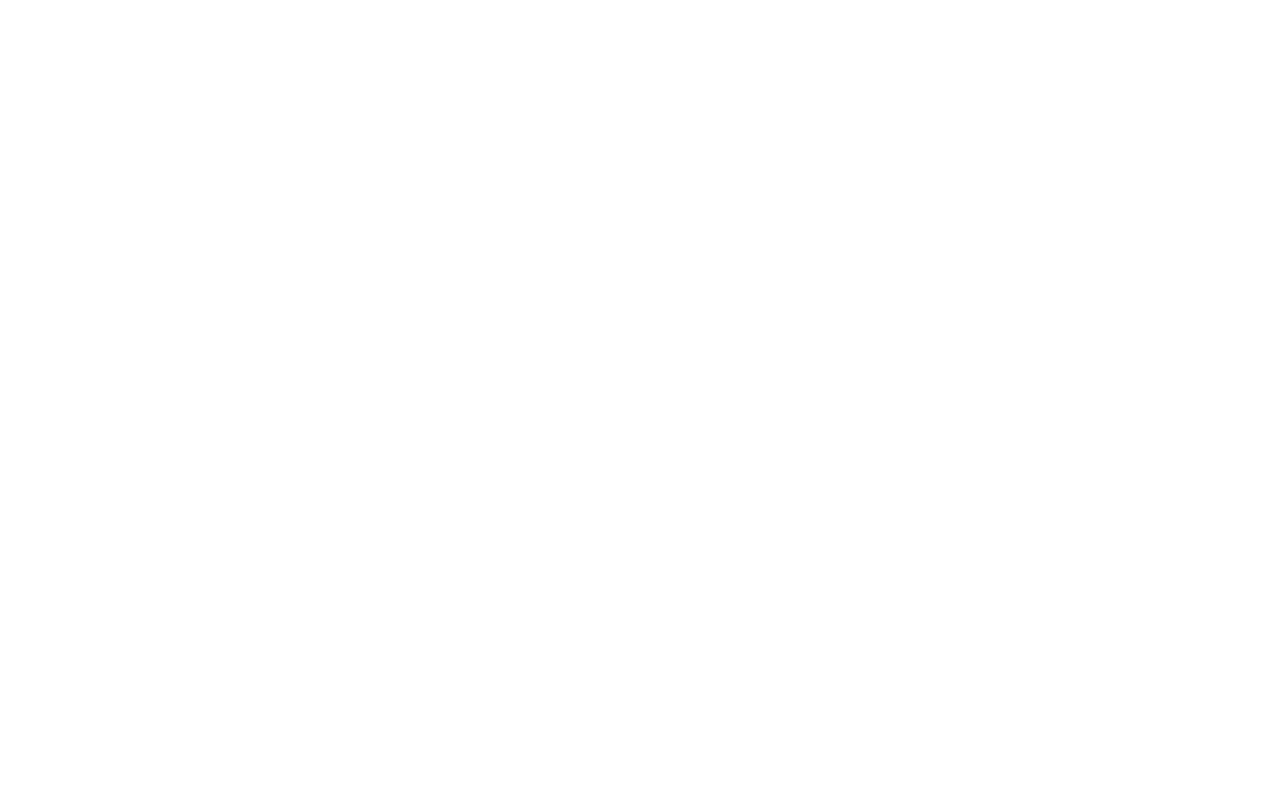
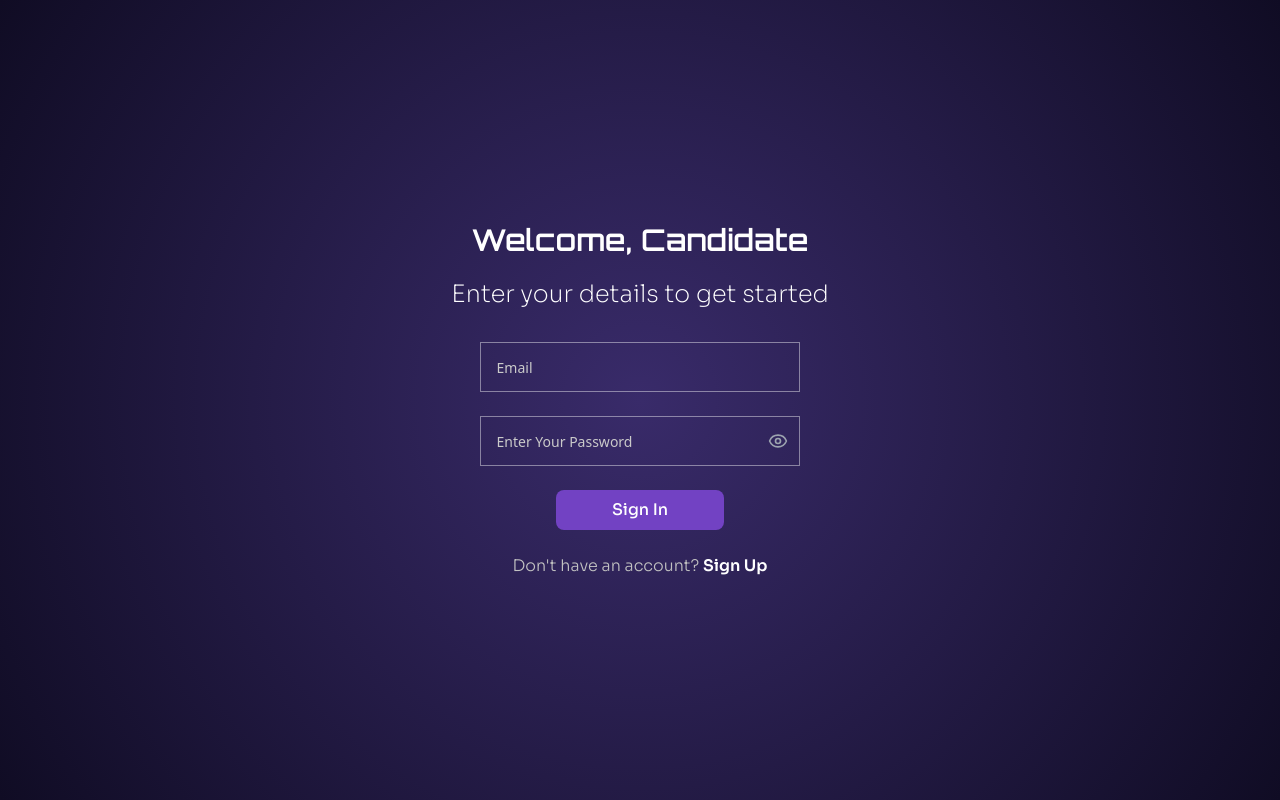
Before and after one commit to srgmnagar/That-s-What-They-Coded, a React (Vite) app in the folder Frontend/HireUp/: page /candidate/login in a window 1280 px wide. Built offline with nearby package versions, Linux system fonts and the light colour scheme.

Commit message:
Implement authentication context and enhance C_Login page with token management and improved UI

```diff
--- a/Frontend/HireUp/src/App.jsx
+++ b/Frontend/HireUp/src/App.jsx
@@ -1,22 +1,27 @@
-import { BrowserRouter as Router, Routes, Route } from 'react-router-dom';
+import { BrowserRouter as Router, Routes, Route, BrowserRouter } from 'react-router-dom';
 import './App.css';
 import Landing from './Pages/Landing';
 import C_SignUp from './Pages/Candidate/C_SignUp';
 import C_Login from './Pages/Candidate/C_Login';
 import R_SignUp from './Pages/Recruiter/R_SignUp';
 import R_Login from './Pages/Recruiter/R_Login';
+import { AuthProvider } from './Components/AuthProvider';
 
 function App() {
   return (
-    <Router>
-      <Routes>
-        <Route path="/" element={<Landing />} />
-        <Route path="/candidate/signup" element={<C_SignUp/>} />
-        <Route path="/candidate/login" element={<C_Login/>} />
-        <Route path="/recruiter/signup" element={<R_SignUp/>} />
-        <Route path="/recruiter/login" element={<R_Login/>} />
-      </Routes>
-    </Router>
+    <BrowserRouter>
+      <AuthProvider>
+
+          <Routes>
+            <Route path="/" element={<Landing />} />
+            <Route path="/candidate/signup" element={<C_SignUp />} />
+            <Route path="/candidate/login" element={<C_Login />} />
+            <Route path="/recruiter/signup" element={<R_SignUp />} />
+            <Route path="/recruiter/login" element={<R_Login />} />
+          </Routes>
+
+      </AuthProvider>
+    </BrowserRouter>
   );
 }
 
--- /dev/null
+++ b/Frontend/HireUp/src/Components/AuthProvider.jsx
@@ -0,0 +1,88 @@
+import { createContext, useState, useEffect } from 'react';
+import { useNavigate } from 'react-router-dom';
+import axios from 'axios';
+
+const AuthContext = createContext();
+
+export const AuthProvider = ({ children }) => {
+    const [auth, setAuth] = useState({ accessToken: null, refreshToken: null });
+    const navigate = useNavigate();
+
+    useEffect(() => {
+        const storedAccessToken = localStorage.getItem('accessToken');
+        const storedRefreshToken = localStorage.getItem('refreshToken');
+        if (storedAccessToken && storedRefreshToken) {
+            setAuth({
+                accessToken: storedAccessToken,
+                refreshToken: storedRefreshToken,
+            });
+        }
+    }, []);
+
+    const refreshAccessTokens = async () => {
+        const refreshToken = localStorage.getItem('refreshToken');
+        if (refreshToken) {
+            try {
+                console.log(refreshToken);
+
+                const response = await axios.post("https://auth-backend-138t.onrender.com/api/v1/users/refresh-token", {
+                    refreshToken: refreshToken
+                });
+                const newAccessToken = response.data.data.accessToken;
+                localStorage.setItem('accessToken', newAccessToken);
+
+                setAuth((prevState) => ({
+                    ...prevState,
+                    accessToken: newAccessToken
+                }));
+
+                console.log(newAccessToken);
+
+            } catch (error) {
+                console.error('Failed to refresh tokens:', error.response ? error.response.data : error.message);
+
+            }
+        } else {
+            console.error('No refresh token available');
+        }
+    };
+
+
+    const getAccessToken = async () => {
+        if (!auth.accessToken) {
+            return await refreshAccessTokens();
+        }
+        return auth.accessToken;
+    };
+
+    const logout = () => {
+        const accessToken = localStorage.getItem('accessToken');
+        if (!accessToken) {
+            console.error('No access token available for logout');
+            return;
+        }
+
+        axios.post('https://auth-backend-138t.onrender.com/api/v1/users/logout', {}, {
+            headers: {
+                Authorization: `Bearer ${accessToken}`
+            }
+        })
+        .then(() => {
+            localStorage.removeItem('accessToken');
+            localStorage.removeItem('refreshToken');
+            setAuth({ accessToken: null, refreshToken: null });
+            navigate('/login');
+        })
+        .catch((error) => {
+            console.error('Logout failed:', error.response?.data || error.message);
+        });
+    };
+
+    return (
+        <AuthContext.Provider value={{ auth, setAuth, refreshAccessTokens, getAccessToken, logout }}>
+            {children}
+        </AuthContext.Provider>
+    );
+};
+
+export default AuthContext;
--- a/Frontend/HireUp/src/Pages/Candidate/C_Login.jsx
+++ b/Frontend/HireUp/src/Pages/Candidate/C_Login.jsx
@@ -1,11 +1,117 @@
-import React from 'react'
+import React, { useState, useContext } from "react";
+import { useNavigate, Link } from "react-router-dom";
+import axios from "axios";
+import { Eye, EyeOff } from "lucide-react";
+import AuthContext from "../../Components/AuthProvider";
 
 function C_Login() {
+  const { setAuth } = useContext(AuthContext);
+  const [email, setEmail] = useState("");
+  const [showPassword, setShowPassword] = useState(false);
+  const [password, setPassword] = useState("");
+  const navigate = useNavigate();
+
+  const handleSubmit = (e) => {
+    e.preventDefault();
+
+    axios
+      .post("https://auth-backend-138t.onrender.com/api/v1/users/login", {
+        email: email,
+        password: password,
+      })
+      .then((response) => {
+        const { accessToken, refreshToken } = response.data.data;
+        localStorage.setItem("accessToken", accessToken);
+        localStorage.setItem("refreshToken", refreshToken);
+
+        console.log("Access Token:", accessToken);
+        console.log("Refresh Token:", refreshToken);
+
+        setAuth({ accessToken, refreshToken });
+        navigate("/main");
+      })
+      .catch((err) => {
+        console.log("error ", err);
+        alert("Invalid Credentials");
+      });
+
+    // Reset fields after submission
+    setEmail("");
+    setPassword("");
+  };
+
   return (
-    <div>
+      <div
+        style={{
+          background:
+            "radial-gradient(circle at center, rgb(57 43 106) 0%, #100C24 100%)",
+          backdropFilter: "blur(50px)",
+        }}
+        className="h-screen bg-[#100C24] flex justify-center items-center"
+      >
+        <main className="text-white">
+          <div className="text-center">
+            <h1 className="text-xl sm:text-3xl font-semibold font-Orbitron text-white mb-5">
+              Welcome, Candidate
+            </h1>
+            <p className="text-lg sm:text-2xl font-extralight font-Sora text-white mb-8">
+              Enter your details to get started
+            </p>
+          </div>
 
-    </div>
-  )
+          <form onSubmit={handleSubmit} className="space-y-6 max-w-[85%] mx-auto">
+            <div>
+              <input
+                type="email"
+                id="email"
+                placeholder="Email"
+                value={email} // ✅ Fixed
+                onChange={(e) => setEmail(e.target.value)}
+                className="peer w-full px-4 py-3 bg-transparent border border-[#ffffff6e] text-white placeholder-[#CACACA] focus:outline-none focus:border-[#ffffff] transition-colors"
+                required
+              />
+            </div>
+
+            <div className="relative">
+              <input
+                type={showPassword ? "text" : "password"}
+                id="password"
+                placeholder="Enter Your Password"
+                value={password} // ✅ Fixed
+                onChange={(e) => setPassword(e.target.value)}
+                className="peer w-full px-4 py-3 bg-transparent border border-[#ffffff6e] text-white placeholder-[#CACACA] focus:outline-none focus:border-[#ffffff] transition-colors"
+                required
+              />
+
+              <button
+                type="button"
+                onClick={() => setShowPassword(!showPassword)}
+                className="absolute right-3 top-1/2 transform -translate-y-1/2 text-gray-400 hover:text-white transition-colors"
+              >
+                {showPassword ? <EyeOff size={20} /> : <Eye size={20} />}
+              </button>
+            </div>
+
+            <button
+              type="submit"
+              className="flex justify-center items-center m-auto py-2 font-Sora px-14 rounded-lg bg-[#7242C3] hover:scale-105 hover:bg-[#8752e2] transition-all text-white font-medium duration-200"
+            >
+              Sign In
+            </button>
+
+            <div className="text-center font-light font-Sora text-[#c2c2c2]">
+              Don't have an account?{" "}
+              <Link
+                to="/recruiter/signup"
+                className="font-semibold text-white transition-colors"
+              >
+                Sign Up
+              </Link>
+            </div>
+          </form>
+        </main>
+      </div>
+    );
 }
 
 export default C_Login
--- a/Frontend/HireUp/src/Pages/Recruiter/R_Login.jsx
+++ b/Frontend/HireUp/src/Pages/Recruiter/R_Login.jsx
@@ -1,24 +1,58 @@
-import React from 'react'
-import { useState, useEffect } from 'react';
-import { useNavigate,Navigate } from 'react-router-dom';
-import axios from 'axios';
-import { Eye, EyeOff } from 'lucide-react';
-
+import React, { useState, useContext } from "react";
+import { useNavigate, Link } from "react-router-dom";
+import axios from "axios";
+import { Eye, EyeOff } from "lucide-react";
+import AuthContext from "../../Components/AuthProvider";
 
 function R_Login() {
+  const { setAuth } = useContext(AuthContext);
+  const [email, setEmail] = useState("");
+  const [showPassword, setShowPassword] = useState(false);
+  const [password, setPassword] = useState("");
+  const navigate = useNavigate();
+
+  const handleSubmit = (e) => {
+    e.preventDefault();
+
+    axios
+      .post("https://auth-backend-138t.onrender.com/api/v1/users/login", {
+        email: email,
+        password: password,
+      })
+      .then((response) => {
+        const { accessToken, refreshToken } = response.data.data;
+        localStorage.setItem("accessToken", accessToken);
+        localStorage.setItem("refreshToken", refreshToken);
+
+        console.log("Access Token:", accessToken);
+        console.log("Refresh Token:", refreshToken);
+
+        setAuth({ accessToken, refreshToken });
+        navigate("/main");
+      })
+      .catch((err) => {
+        console.log("error ", err);
+        alert("Invalid Credentials");
+      });
+
+    // Reset fields after submission
+    setEmail("");
+    setPassword("");
+  };
+
   return (
-    <div style={{
-         background: 'radial-gradient(circle at center, rgb(57 43 106) 0%, #100C24 100%)',
-        backdropFilter: 'blur(50px)'
-    }} className='h-screen bg-[#100C24] flex justify-center items-center'>
-        <main style={{
-            // background:' radial-gradient(43.45% 50% at 50% 50%, rgba(148, 109, 255, 0.45) 0%, rgba(16, 12, 36, 0.45) 100%)',
-            // backdropFilter:' blur(50px)'
-        }
-        } className='text-white '>
-            <div className="text-center">
+    <div
+      style={{
+        background:
+          "radial-gradient(circle at center, rgb(57 43 106) 0%, #100C24 100%)",
+        backdropFilter: "blur(50px)",
+      }}
+      className="h-screen bg-[#100C24] flex justify-center items-center"
+    >
+      <main className="text-white">
+        <div className="text-center">
           <h1 className="text-xl sm:text-3xl font-semibold font-Orbitron text-white mb-5">
-            Welcome, Candidate
+            Welcome, Recruiter
           </h1>
           <p className="text-lg sm:text-2xl font-extralight font-Sora text-white mb-8">
             Enter your details to get started
@@ -26,17 +60,14 @@
         </div>
 
         <form onSubmit={handleSubmit} className="space-y-6 max-w-[85%] mx-auto">
-
-
-
           <div>
             <input
               type="email"
               id="email"
-              placeholder="E-mail ID"
-              value={form.email}
-              onChange={handleChange}
-              className="peer w-full px-4 py-3  bg-transparent border border-[#ffffff6e] text-white placeholder-[#CACACA] focus:outline-none focus:border-[#ffffff] transition-colors"
+              placeholder="Email"
+              value={email} // ✅ Fixed
+              onChange={(e) => setEmail(e.target.value)}
+              className="peer w-full px-4 py-3 bg-transparent border border-[#ffffff6e] text-white placeholder-[#CACACA] focus:outline-none focus:border-[#ffffff] transition-colors"
               required
             />
           </div>
@@ -46,9 +77,9 @@
               type={showPassword ? "text" : "password"}
               id="password"
               placeholder="Enter Your Password"
-              value={form.password}
-              onChange={handleChange}
-              className="peer w-full px-4 py-3  bg-transparent border border-[#ffffff6e] text-white placeholder-[#CACACA] focus:outline-none focus:border-[#ffffff] transition-colors"
+              value={password} // ✅ Fixed
+              onChange={(e) => setPassword(e.target.value)}
+              className="peer w-full px-4 py-3 bg-transparent border border-[#ffffff6e] text-white placeholder-[#CACACA] focus:outline-none focus:border-[#ffffff] transition-colors"
               required
             />
 
@@ -59,27 +90,28 @@
             >
               {showPassword ? <EyeOff size={20} /> : <Eye size={20} />}
             </button>
-            {errors.password && <p className="text-red-500 text-xs">{errors.password}</p>}
           </div>
 
           <button
             type="submit"
             className="flex justify-center items-center m-auto py-2 font-Sora px-14 rounded-lg bg-[#7242C3] hover:scale-105 hover:bg-[#8752e2] transition-all text-white font-medium duration-200"
           >
-            Sign Up
+            Sign In
           </button>
 
           <div className="text-center font-light font-Sora text-[#c2c2c2]">
-            Don't have an account?{' '}
-            <Navigate to='/recruiter/signup' className="font-semibold text-white transition-colors">
-              Log In
-            </Navigate >
+            Don't have an account?{" "}
+            <Link
+              to="/recruiter/signup"
+              className="font-semibold text-white transition-colors"
+            >
+              Sign Up
+            </Link>
           </div>
         </form>
-
-        </main>
+      </main>
     </div>
-  )
+  );
 }
 
-export default R_Login
+export default R_Login;
```
